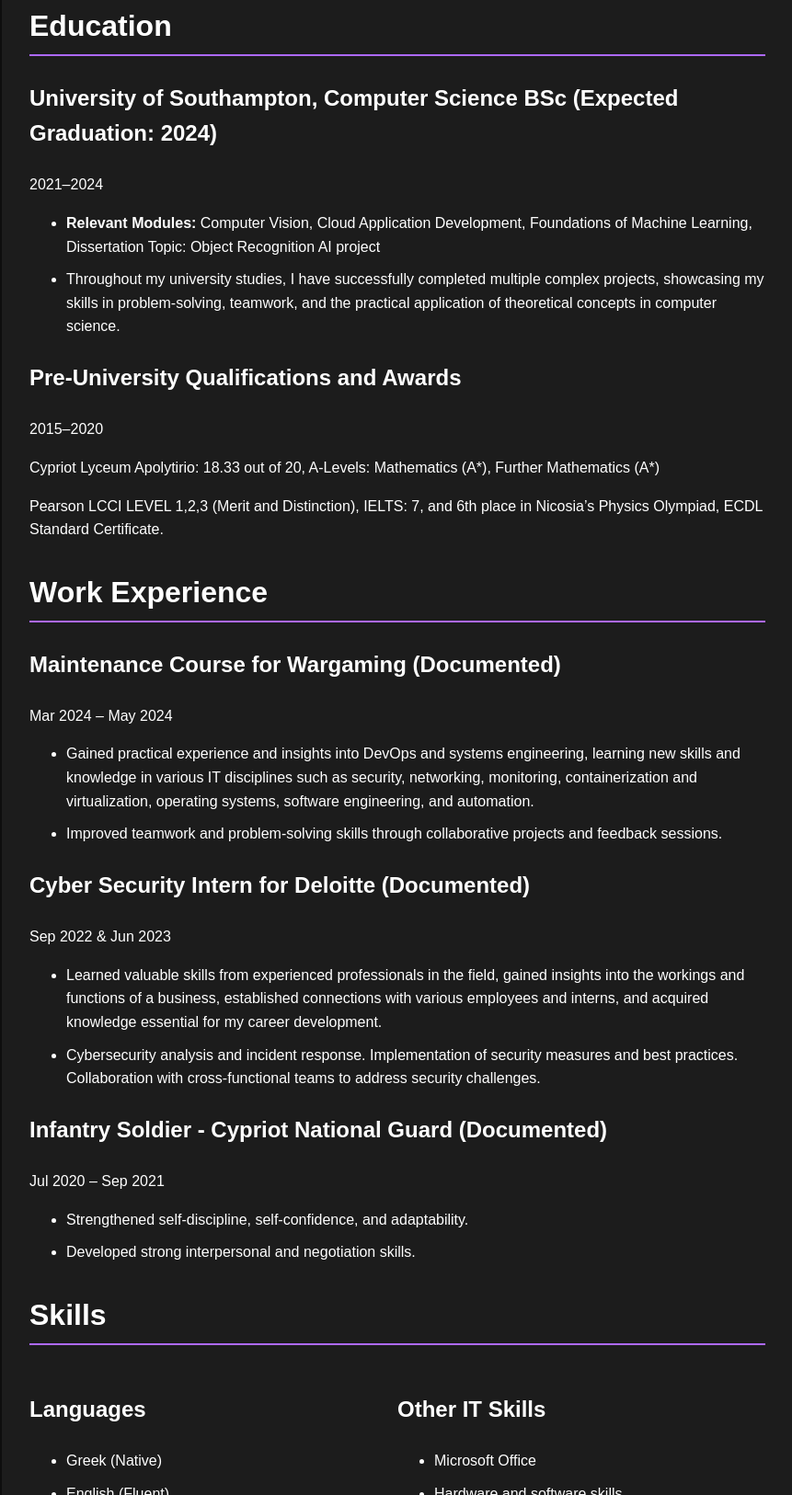
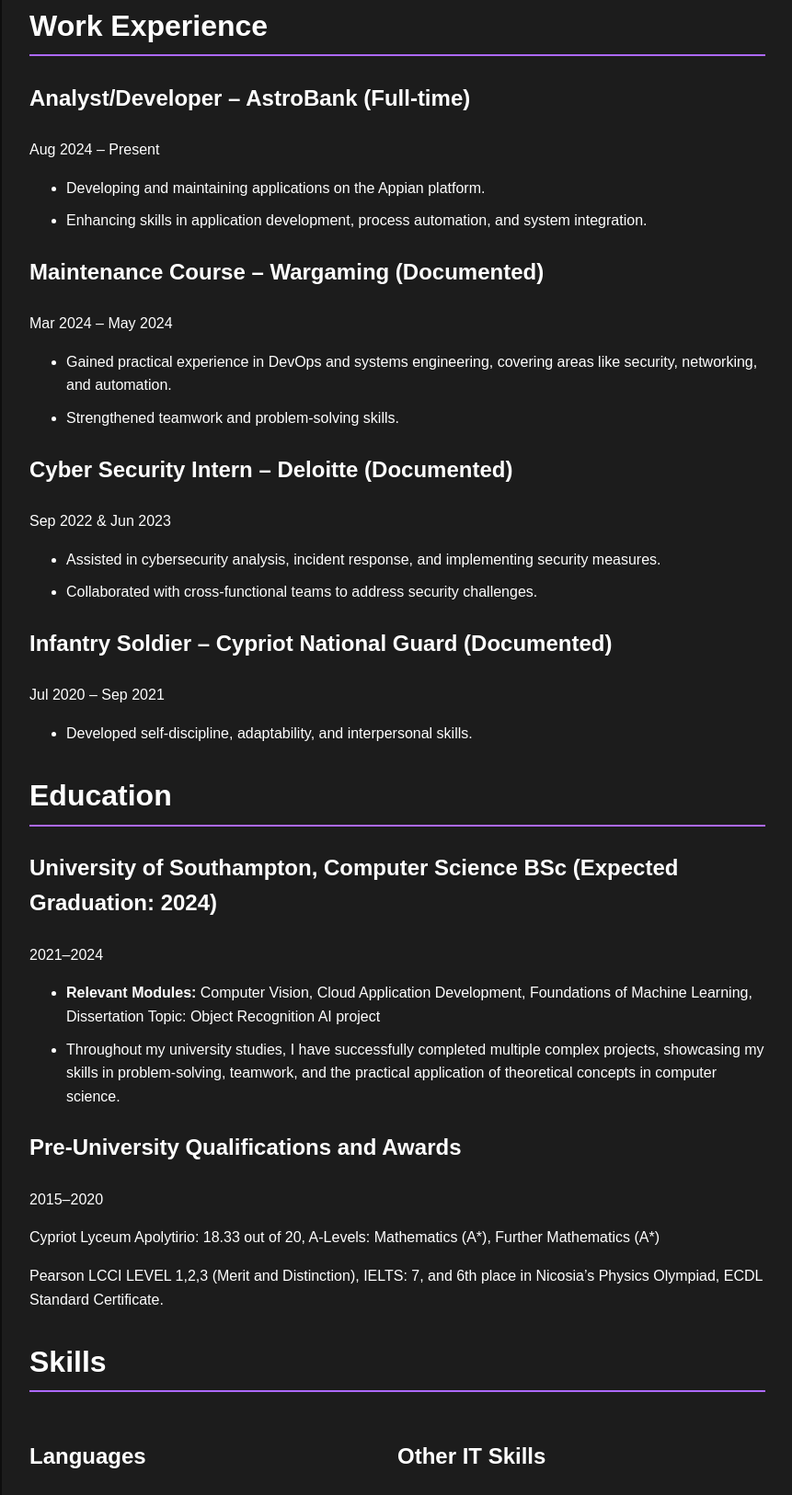
Before and after one commit to shialisGit/Portfolio-Page, a plain HTML site: page resume.html in a window 1280 px wide. Shown: the part 401-2027 px from the top of the page at 92% size, without its empty margins (208-1069 px from the left). Drawn offline with Linux system fonts and the light colour scheme.

Commit message:
resume updated

```diff
--- a/resume.html
+++ b/resume.html
@@ -101,6 +101,34 @@
             </div>
         </section>
         <section>
+            <h2>Work Experience</h2>
+            <h3>Analyst/Developer – AstroBank (Full-time)</h3>
+            <p>Aug 2024 – Present</p>
+            <ul>
+                <li>Developing and maintaining applications on the Appian platform.</li>
+                <li>Enhancing skills in application development, process automation, and system integration.</li>
+            </ul>
+            <h3>Maintenance Course – Wargaming (Documented)</h3>
+            <p>Mar 2024 – May 2024</p>
+            <ul>
+                <li>Gained practical experience in DevOps and systems engineering, covering areas like security, networking, and automation.</li>
+                <li>Strengthened teamwork and problem-solving skills.</li>
+            </ul>
+
+            <h3>Cyber Security Intern – Deloitte (Documented)</h3>
+            <p>Sep 2022 & Jun 2023</p>
+            <ul>
+                <li>Assisted in cybersecurity analysis, incident response, and implementing security measures.</li>
+                <li>Collaborated with cross-functional teams to address security challenges.</li>
+            </ul>
+
+            <h3>Infantry Soldier – Cypriot National Guard (Documented)</h3>
+            <p>Jul 2020 – Sep 2021</p>
+            <ul>
+                <li>Developed self-discipline, adaptability, and interpersonal skills.</li>
+            </ul>
+        </section>
+        <section>
             <h2>Education</h2>
             <h3>University of Southampton, Computer Science BSc (Expected Graduation: 2024)</h3>
             <p>2021–2024</p>
@@ -113,27 +141,7 @@
             <p>Cypriot Lyceum Apolytirio: 18.33 out of 20, A-Levels: Mathematics (A*), Further Mathematics (A*)</p>
             <p>Pearson LCCI LEVEL 1,2,3 (Merit and Distinction), IELTS: 7, and 6th place in Nicosia’s Physics Olympiad, ECDL Standard Certificate.</p>
         </section>
-        <section>
-            <h2>Work Experience</h2>
-            <h3>Maintenance Course for Wargaming (Documented)</h3>
-            <p>Mar 2024 – May 2024</p>
-            <ul>
-                <li>Gained practical experience and insights into DevOps and systems engineering, learning new skills and knowledge in various IT disciplines such as security, networking, monitoring, containerization and virtualization, operating systems, software engineering, and automation.</li>
-                <li>Improved teamwork and problem-solving skills through collaborative projects and feedback sessions.</li>
-            </ul>
-            <h3>Cyber Security Intern for Deloitte (Documented)</h3>
-            <p>Sep 2022 & Jun 2023</p>
-            <ul>
-                <li>Learned valuable skills from experienced professionals in the field, gained insights into the workings and functions of a business, established connections with various employees and interns, and acquired knowledge essential for my career development.</li>
-                <li>Cybersecurity analysis and incident response. Implementation of security measures and best practices. Collaboration with cross-functional teams to address security challenges.</li>
-            </ul>
-            <h3>Infantry Soldier - Cypriot National Guard (Documented)</h3>
-            <p>Jul 2020 – Sep 2021</p>
-            <ul>
-                <li>Strengthened self-discipline, self-confidence, and adaptability.</li>
-                <li>Developed strong interpersonal and negotiation skills.</li>
-            </ul>
-        </section>
+
         <section>
             <h2>Skills</h2>
             <div style="display: flex;">
```
